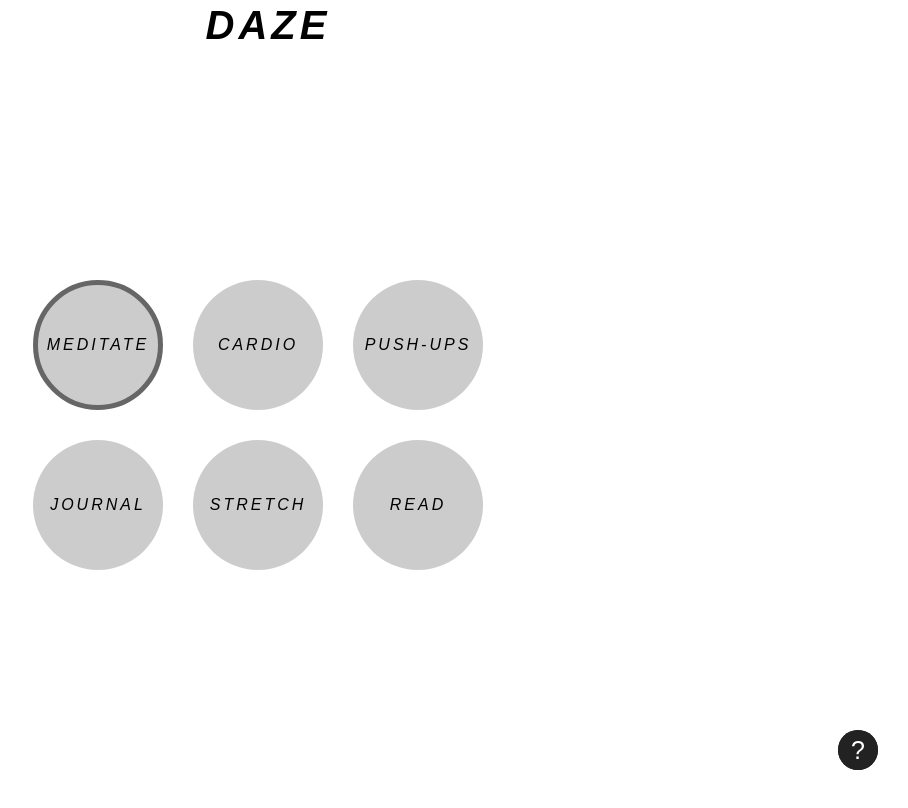
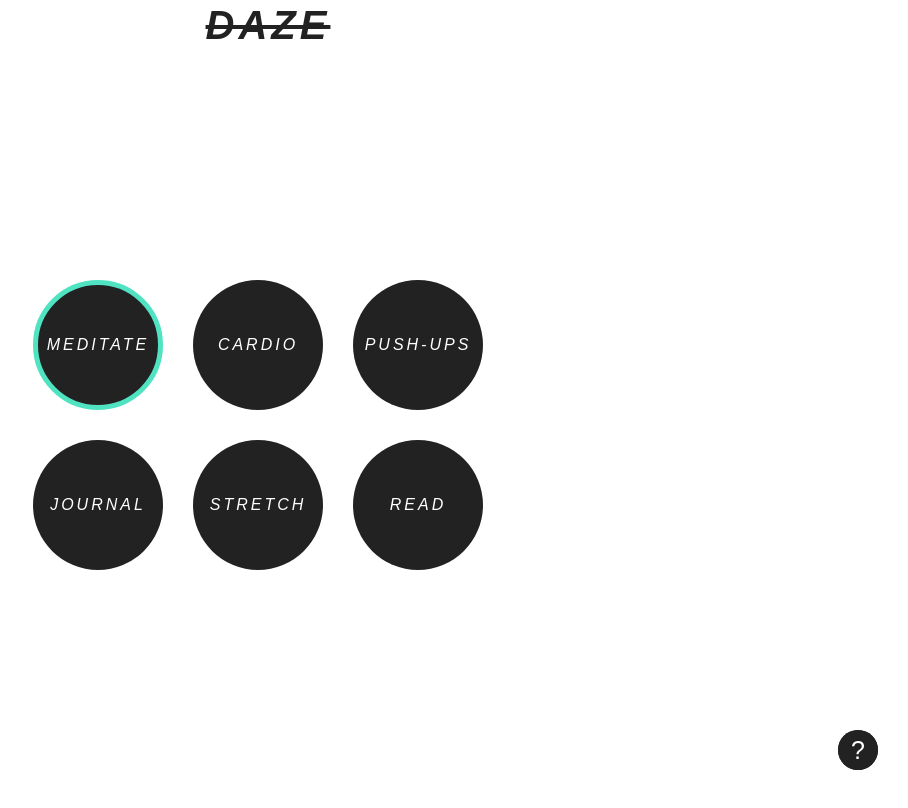
Before and after one commit to dsmoore/daze, a website: page src/index.html in a window 1280 px wide. Both pictures are taken after a click on the label "MEDITATE". Shown: the top 808 px of the page, without its empty margins (372-1280 px from the left). Drawn offline with nearby package versions, Linux system fonts and the light colour scheme; files that its build step writes are made by us from their sources; a script that the page names is missing; files whose address does not match are found by name.

Commit message:
Testing out a new look

```diff
--- a/src/index.html
+++ b/src/index.html
@@ -42,11 +42,11 @@
   <link rel='stylesheet' href='css/style.css' type='text/css' media='all' />
 
 </head>
-<body>
+<body id="top">
 
 <header>
   <nav>
-    <h1>DAZE</h1>
+    <h1><a href="#top">DAZE</a></h1>
     <a href="#about" class="about-button"><span>?</span></a>
     <a href="#top" class="top-button"><span>&#8679;</span></a>
   </nav>
--- a/src/scss/_display.scss
+++ b/src/scss/_display.scss
@@ -1,5 +1,6 @@
 // Body
 body{
+
 }
 
 // Typography
@@ -26,6 +27,10 @@ header{
       font-size: 40px;
       line-height: 50px;
       letter-spacing: 4px;
+      a{
+        text-decoration: line-through;
+        color: #222;
+      }
     }
     a:active h1{
       transform: scale(1);
--- a/src/scss/_form.scss
+++ b/src/scss/_form.scss
@@ -36,22 +36,20 @@ form{
       border-radius: 300px;
       line-height: 120px;
       vertical-align: middle;
-      background: #ccc;
+      background: #222;
       border: 5px solid transparent;
       transition: all .2s ease;
+      color: #fff;
       &:hover{
-        // transform: scale(.9);
-        color: #fff;
+        background: #444;
       }
     }
     input[type=checkbox]:checked + label{
       // transform: scale(.8);
-      border: 5px solid #666;
-      &:hover{
-        border: 5px solid #999;
-        color: #fff;
-      }
+      border: 5px solid #50E3C2;
     }
+
+
   }
 
 }
```
Also changed, not shown: index.html (+1 -1 lines), css/style.css, css/style.min.css.
